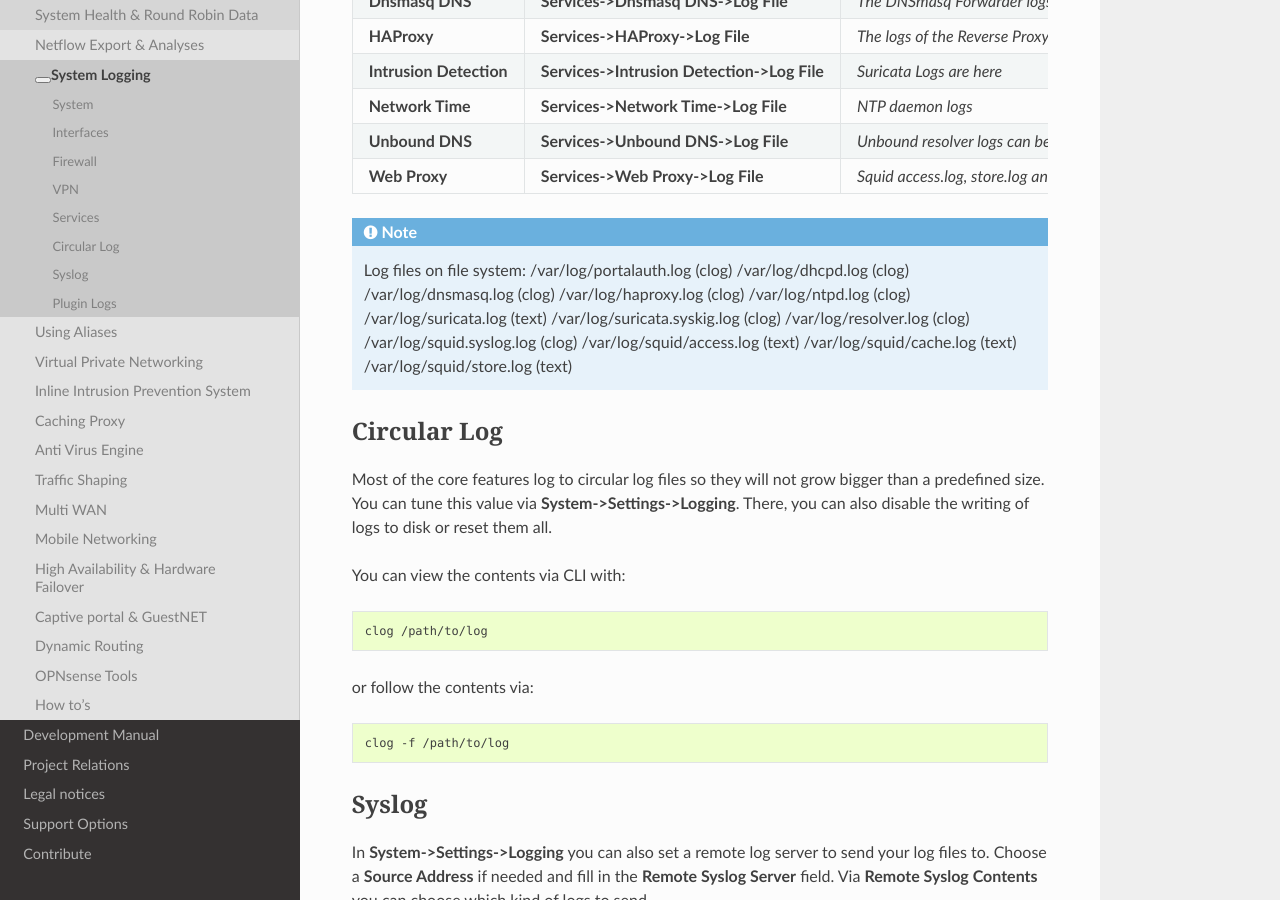
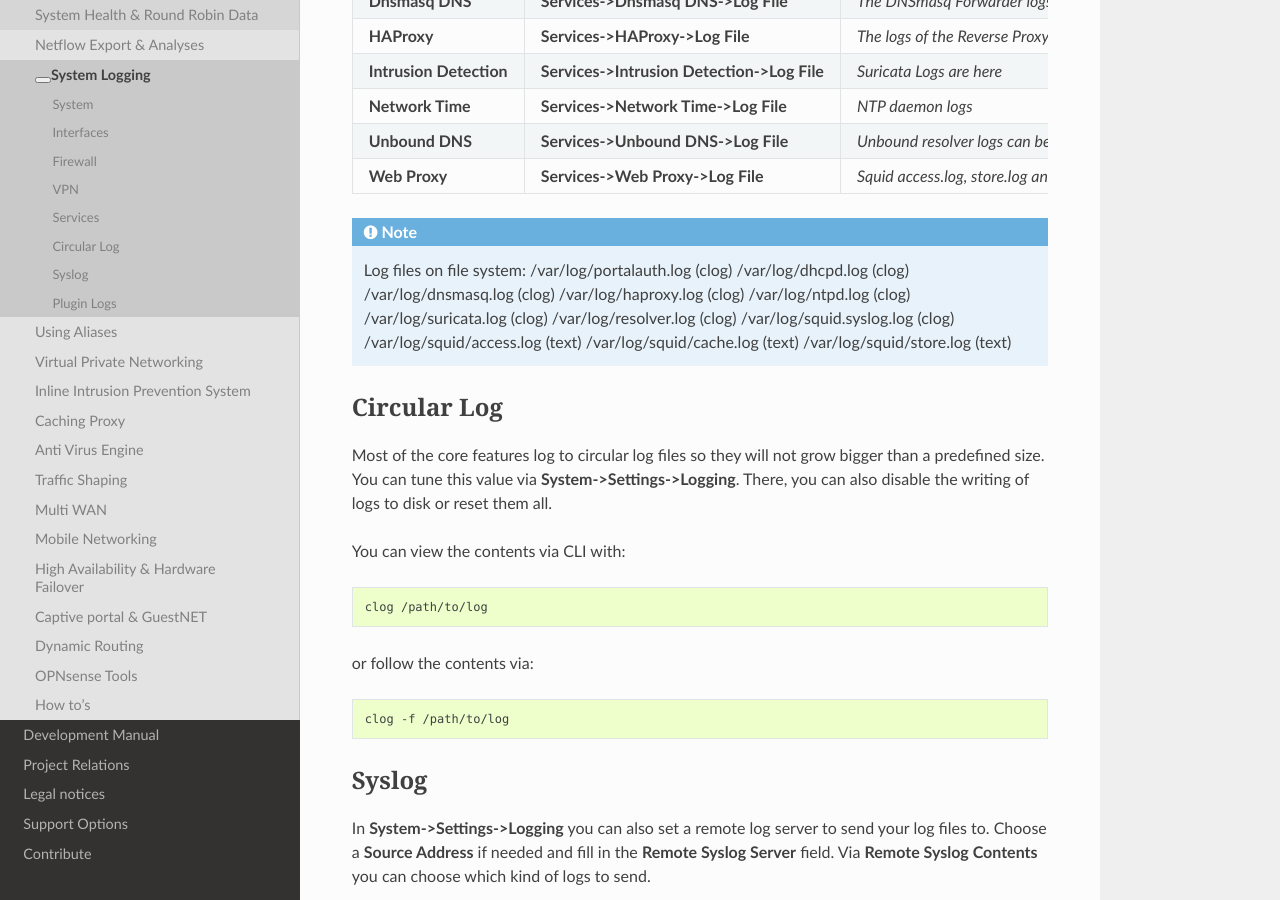
Before and after one commit to opnsense/docs, a Sphinx documentation site: the page built from source/manual/logging.rst, in a window 1280 px wide and 900 px high, scrolled down 1585 px. Built offline with Sphinx 7.4.7 and the Read the Docs theme 2.0.0, drawn with Linux system fonts in a browser that asks for light colours; nearby versions of some CDN libraries; some web fonts are replaced; library files that are not in the unit come from our copies.

Commit message:
Update logging.rst

```diff
--- a/source/manual/logging.rst
+++ b/source/manual/logging.rst
@@ -91,8 +91,7 @@ Services
    /var/log/dnsmasq.log (clog)
    /var/log/haproxy.log (clog)
    /var/log/ntpd.log (clog)
-   /var/log/suricata.log (text)
-   /var/log/suricata.syskig.log (clog)
+   /var/log/suricata.log (clog)
    /var/log/resolver.log (clog)
    /var/log/squid.syslog.log (clog)
    /var/log/squid/access.log (text)
```
